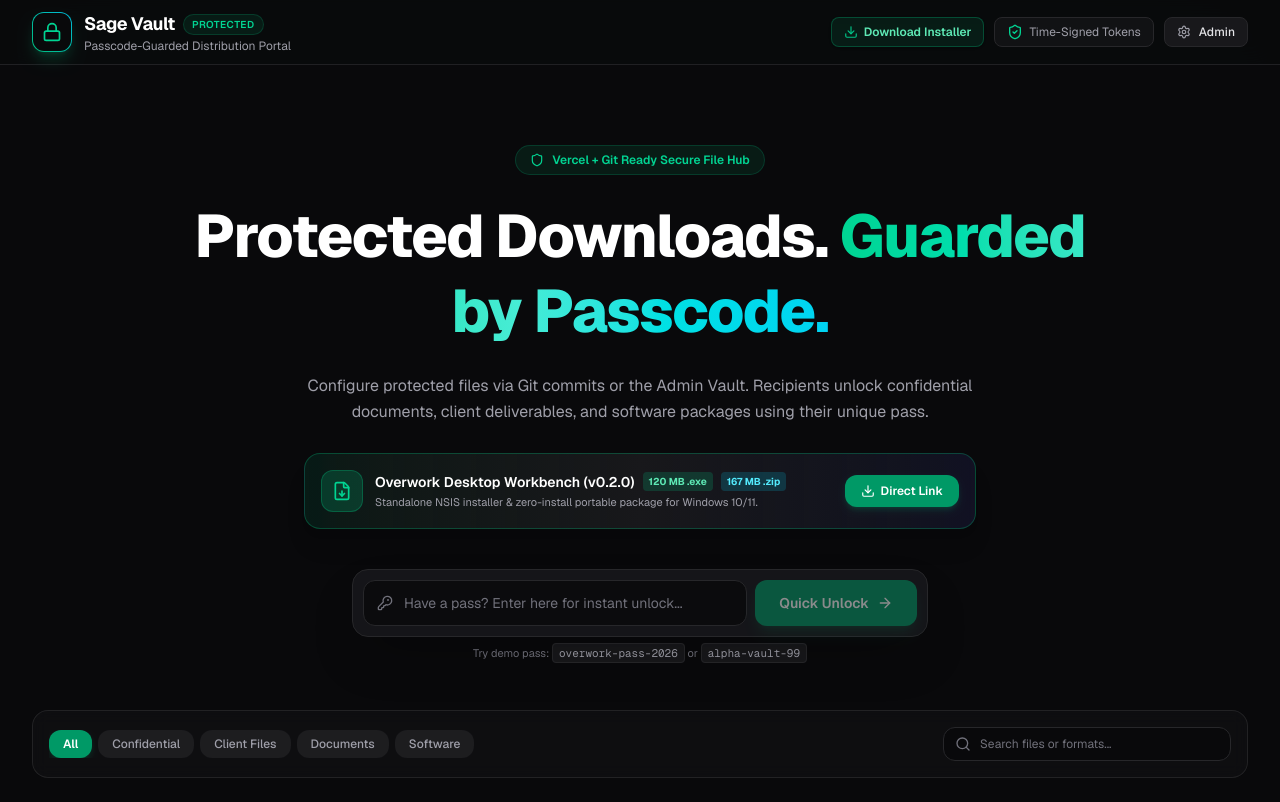
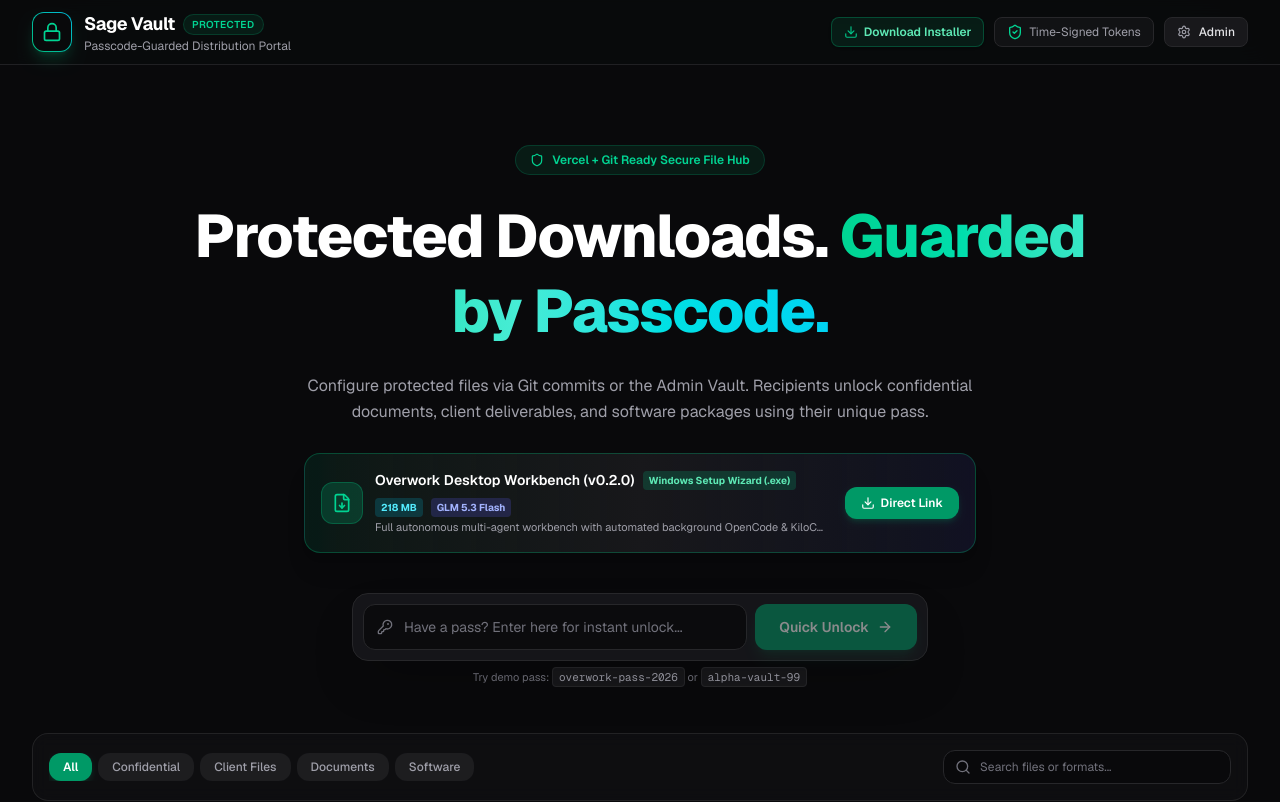
Before and after one commit to digvija4508-jpg/sage-vault, a Next.js app: page / in a window 1280 px wide. Shown: the top 802 px of the page. Built offline with nearby package versions, Linux system fonts and the light colour scheme.

Commit message:
docs: clarify workbench banner and unify setup package details

```diff
--- a/src/components/VaultClient.tsx
+++ b/src/components/VaultClient.tsx
@@ -128,10 +128,11 @@ export default function VaultClient({ initialItems }: VaultClientProps) {
             <div className="min-w-0">
               <div className="flex items-center gap-2 flex-wrap">
                 <span className="text-white font-semibold text-xs sm:text-sm">Overwork Desktop Workbench (v0.2.0)</span>
-                <span className="px-1.5 py-0.5 rounded text-[10px] font-bold bg-emerald-500/20 text-emerald-300">120 MB .exe</span>
-                <span className="px-1.5 py-0.5 rounded text-[10px] font-bold bg-cyan-500/20 text-cyan-300">167 MB .zip</span>
+                <span className="px-1.5 py-0.5 rounded text-[10px] font-bold bg-emerald-500/20 text-emerald-300">Windows Setup Wizard (.exe)</span>
+                <span className="px-1.5 py-0.5 rounded text-[10px] font-bold bg-cyan-500/20 text-cyan-300">218 MB</span>
+                <span className="px-1.5 py-0.5 rounded text-[10px] font-bold bg-indigo-500/20 text-indigo-300">GLM 5.3 Flash</span>
               </div>
-              <p className="text-[11px] text-zinc-400 mt-0.5 truncate">Standalone NSIS installer & zero-install portable package for Windows 10/11.</p>
+              <p className="text-[11px] text-zinc-400 mt-0.5 truncate">Full autonomous multi-agent workbench with automated background OpenCode &amp; KiloCode setup.</p>
             </div>
           </div>
           <div className="flex items-center gap-2 w-full sm:w-auto shrink-0">
--- a/src/data/downloads.json
+++ b/src/data/downloads.json
@@ -5,7 +5,7 @@
     "description": "Visual Studio Code-style Windows Setup Wizard. Installs the Overwork Multi-Agent Workbench with automated background OpenCode and KiloCode CLI agent setup, OpenCode GLM 5.3 Flash intelligence engine, and zero-dependency standalone backend runtime.",
     "category": "Software",
     "fileName": "Overwork-Setup-0.2.0.exe",
-    "fileSize": "208 MB",
+    "fileSize": "218 MB",
     "fileType": "installer",
     "password": "overwork-pass-2026",
     "hint": "Demo access passcode: overwork-pass-2026",
```
